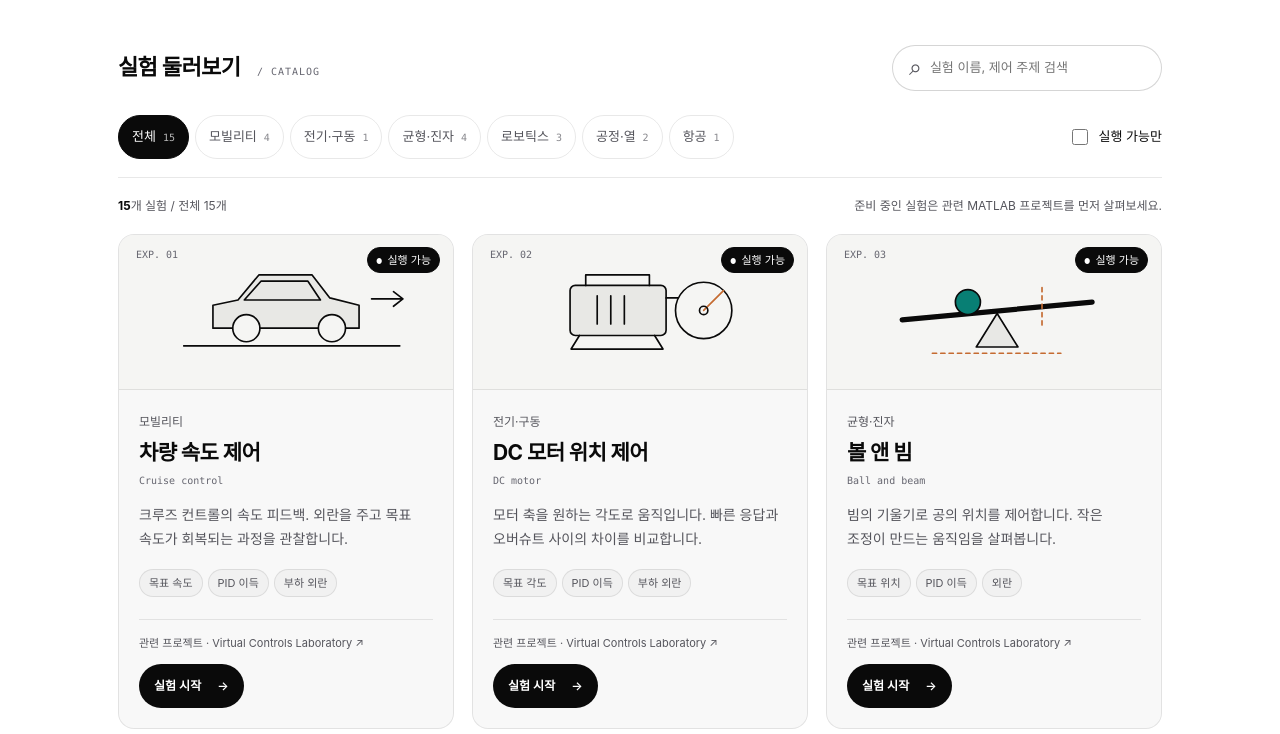
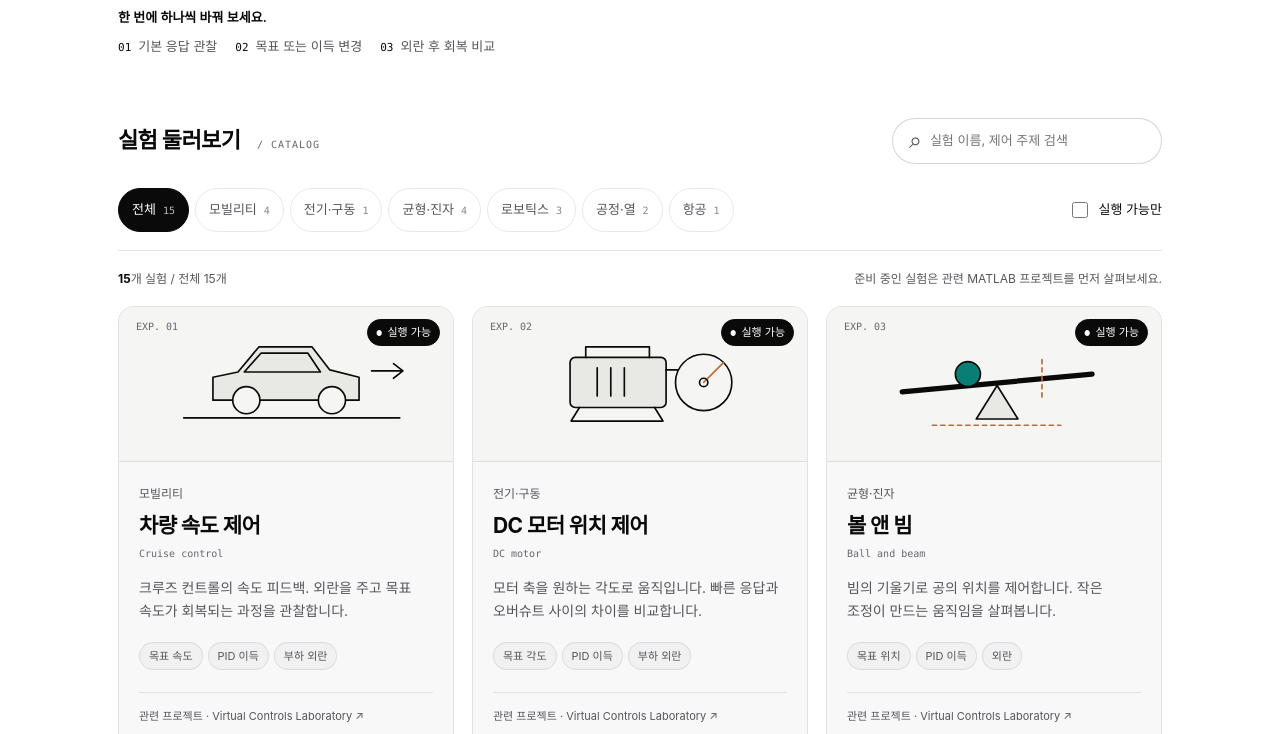
Before and after one commit to ICaRLaboratory/simulators, a website with bundled scripts: page index.html in a window 1280 px wide. Shown: the part 292-1026 px from the top of the page. Built offline with nearby package versions, Linux system fonts and the light colour scheme; a web font is replaced by a local one.

Commit message:
[verified] Consolidate learning guidance into catalog intro

```diff
--- a/assets/site.css
+++ b/assets/site.css
@@ -67,7 +67,7 @@ h3 { font-size: 21px; letter-spacing: -.028em; line-height: 1.4; }
 .catalog-stats div { display: flex; flex-direction: column; }
 .catalog-stats strong { font: 500 36px/1.2 var(--mono); letter-spacing: -2px; }
 .catalog-stats span { color: var(--muted); font-size: 12px; margin-top: 8px; }
-.catalog-section { padding-top: 28px; }
+.catalog-section { padding-top: 28px; padding-bottom: 56px; }
 .section-top, .filter-row, .results-row { display: flex; align-items: center; justify-content: space-between; gap: 20px; }
 .section-index { font: 10px var(--mono); letter-spacing: 1px; color: var(--faint); margin-left: 12px; }
 .search-wrap { display: flex; align-items: center; background: var(--surface); border: 1px solid var(--line); border-radius: 999px; min-width: 270px; padding: 0 16px; gap: 8px; }
@@ -102,10 +102,11 @@ input[type=checkbox] { accent-color: var(--ink); height: 16px; width: 16px; }
 .launch { display: inline-flex; align-items: center; gap: 16px; font-size: 12px; color: var(--bg); background: var(--ink); border-radius: 999px; font-weight: 600; padding: 9px 15px; min-height: 44px; }
 .launch:hover { opacity: .86; }
 .planned-label { font-size: 12px; color: var(--faint); }
-.learning-note { margin: 48px 0 56px; border-top: 1px solid var(--line-soft); padding-top: 32px; }
-.learning-note > p:last-child { margin-top: 18px; color: var(--muted); font-size: 14px; }
-.learning-note b { font: 12px var(--mono); color: var(--ink); margin-right: 8px; }
-.learning-note > p span { margin: 0 18px; color: var(--faint); }
+.intro-guide { margin-top: 22px; color: var(--muted); font-size: 13px; }
+.intro-guide > p { color: var(--ink); font-weight: 600; margin-bottom: 8px; }
+.intro-steps { display: flex; flex-wrap: wrap; gap: 8px 18px; list-style: none; padding: 0; margin: 0; counter-reset: step; }
+.intro-steps li { counter-increment: step; }
+.intro-steps li::before { content: "0" counter(step); font: 11px var(--mono); color: var(--ink); margin-right: 7px; }
 .empty-state { text-align: center; padding: 55px 20px; border: 1px dashed var(--line); border-radius: var(--radius); }
 .empty-state p { margin: 10px 0 18px; color: var(--muted); }
 
@@ -207,7 +208,6 @@ canvas { display: block; width: 100%; }
   .catalog-grid { gap: 14px; }
   .card-body { padding: 18px; }
   .card-visual { height: 140px; }
-  .learning-note > p span { margin: 0 5px; }
   .site-footer { flex-direction: column; }
   .sim-heading { align-items: start; flex-direction: column; gap: 18px; }
   .sim-heading h1 { font-size: 32px; }
@@ -223,7 +223,6 @@ canvas { display: block; width: 100%; }
   .catalog-grid { grid-template-columns: 1fr; }
   .card-visual { height: 160px; }
   .card-body { padding: 22px; }
-  .learning-note > p:last-child { line-height: 2.1; }
   .section-index { font-size: 9px; }
   .parameter { padding-inline: 14px; }
   .parameter label { font-size: 12px; }
--- a/index.html
+++ b/index.html
@@ -5,7 +5,7 @@
 <a class="skip" href="#main">본문으로 건너뛰기</a>
 <header class="site-header"><a class="brand" href="./" aria-label="Control Simulators 홈"><span class="brand-label">CONTROL<br>SIMULATORS</span></a></header>
 <main id="main" class="container">
-<section class="intro"><div><p class="eyebrow">INTERACTIVE CONTROL LAB</p><h1>조절하고, 관찰하고, 이해하다.</h1><p class="intro-copy">설치 없이 만나는 제어 시스템. 목표와 이득을 바꾸며 응답의 차이를 직접 확인하세요.</p></div><div class="catalog-stats" aria-label="카탈로그 현황"><div><strong id="total-count">—</strong><span>전체 실험</span></div><div><strong id="ready-count">—</strong><span>바로 실행</span></div></div></section>
+<section class="intro"><div><p class="eyebrow">INTERACTIVE CONTROL LAB</p><h1>조절하고, 관찰하고, 이해하다.</h1><p class="intro-copy">설치 없이 만나는 제어 시스템. 목표와 이득을 바꾸며 응답의 차이를 직접 확인하세요.</p><div class="intro-guide"><p>한 번에 하나씩 바꿔 보세요.</p><ol class="intro-steps"><li>기본 응답 관찰</li><li>목표 또는 이득 변경</li><li>외란 후 회복 비교</li></ol></div></div><div class="catalog-stats" aria-label="카탈로그 현황"><div><strong id="total-count">—</strong><span>전체 실험</span></div><div><strong id="ready-count">—</strong><span>바로 실행</span></div></div></section>
 <section class="catalog-section" aria-labelledby="catalog-title">
 <div class="section-top"><h2 id="catalog-title">실험 둘러보기 <span class="section-index">/ CATALOG</span></h2><label class="search-wrap"><span aria-hidden="true">⌕</span><span class="sr-only">실험 검색</span><input id="search" type="search" placeholder="실험 이름, 제어 주제 검색" autocomplete="off"></label></div>
 <div class="filter-row"><div id="category-filters" class="category-filters" role="group" aria-label="실험 분야"></div><label class="ready-filter"><input id="ready-only" type="checkbox"> 실행 가능만</label></div>
@@ -13,6 +13,5 @@
 <div id="catalog-grid" class="catalog-grid"></div><div id="empty-state" class="empty-state" hidden><h3>검색 결과가 없습니다.</h3><p>다른 검색어를 입력하거나 필터를 해제해 보세요.</p><button id="clear-filters" type="button">필터 초기화</button></div>
 <noscript><p>카탈로그 검색과 시뮬레이션에는 JavaScript가 필요합니다. <a href="cruise-control/">차량 속도 제어</a>, <a href="dc-motor/">DC 모터</a>, <a href="ball-and-beam/">볼 앤 빔</a> 모델 설명을 확인할 수 있습니다.</p></noscript>
 </section>
-<section class="learning-note"><p class="eyebrow">A SIMPLE WAY TO EXPLORE</p><h2>한 번에 하나씩 바꿔 보세요.</h2><p><b>01</b> 기본 응답 관찰 <span>→</span> <b>02</b> 목표 또는 이득 변경 <span>→</span> <b>03</b> 외란 후 회복 비교</p></section>
 </main><footer class="site-footer"><span><strong>Control Simulators</strong></span></footer>
 </body></html>
```
Also changed, not shown: tests/intro.test.js (added, +9 -0 lines).
